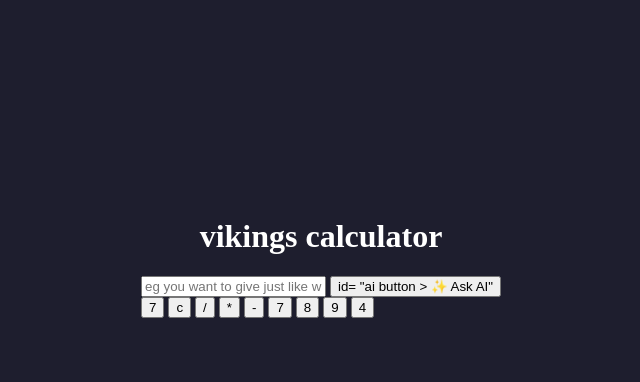
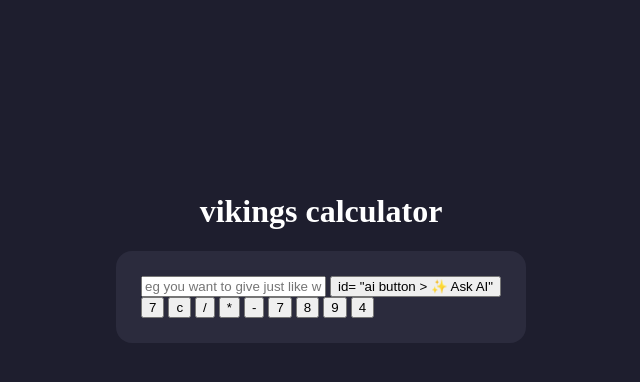
Before and after one commit to TheHimanshuMishraXD/Ai-based-calculator, a Flask app: page / in a window 1280 px wide. Shown: the part 143-525 px from the top of the page, without its empty margins (319-959 px from the left). Run offline with Flask 3, Linux system fonts and the light colour scheme.

Commit message:
Auto-update calculator: 2026-10-13 22:05:40

```diff
--- a/static/calc.css
+++ b/static/calc.css
@@ -8,3 +8,10 @@ body{
     min-height: 100vh;
     margin: 0;
 }
+
+.calculator {
+    background-color: #2b2b3d;
+    padding: 25px;
+    border-radius: 16px;
+    box-shadow: 0 10px 25px rgba(0,0,0,0,0.4);
+}
```
